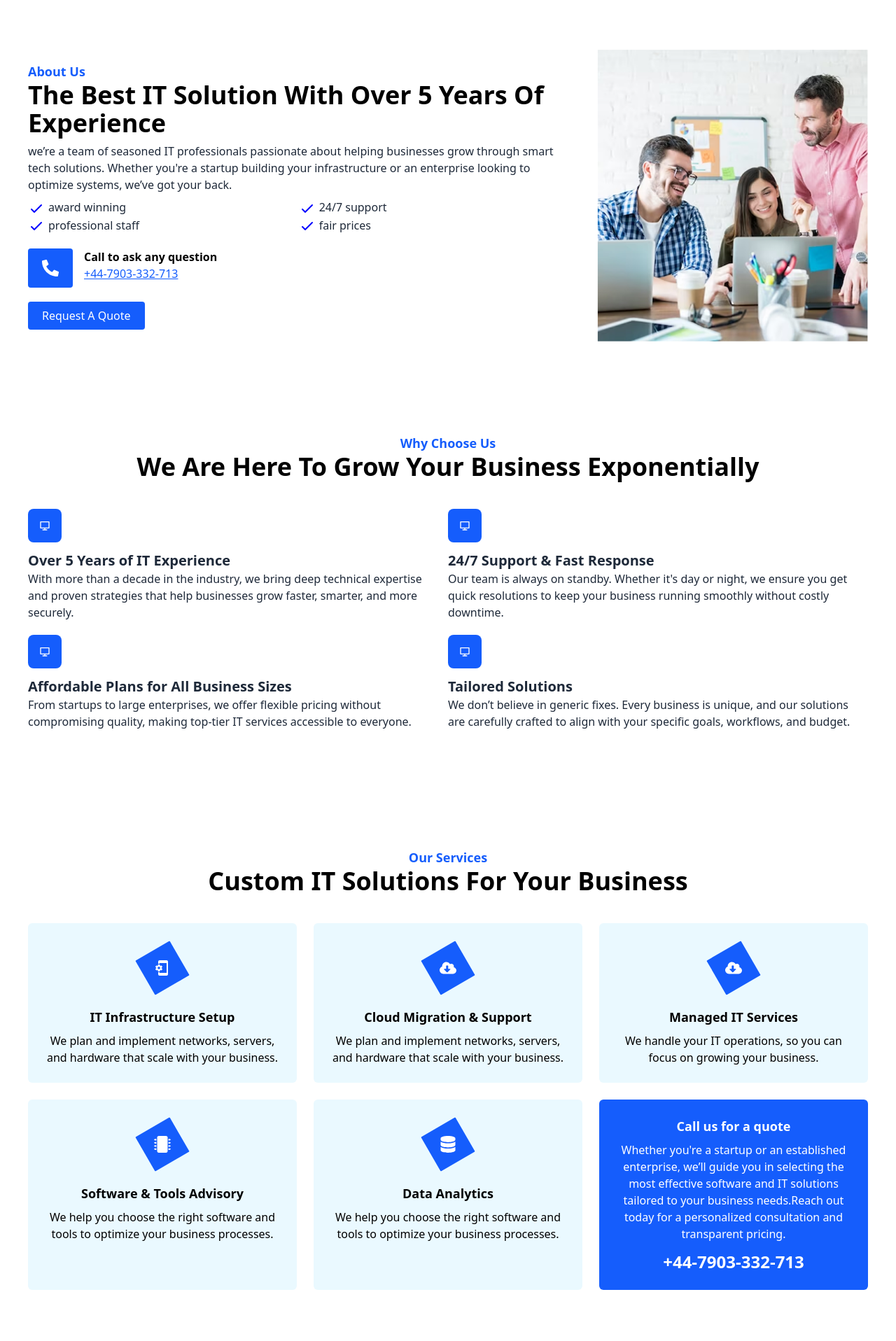
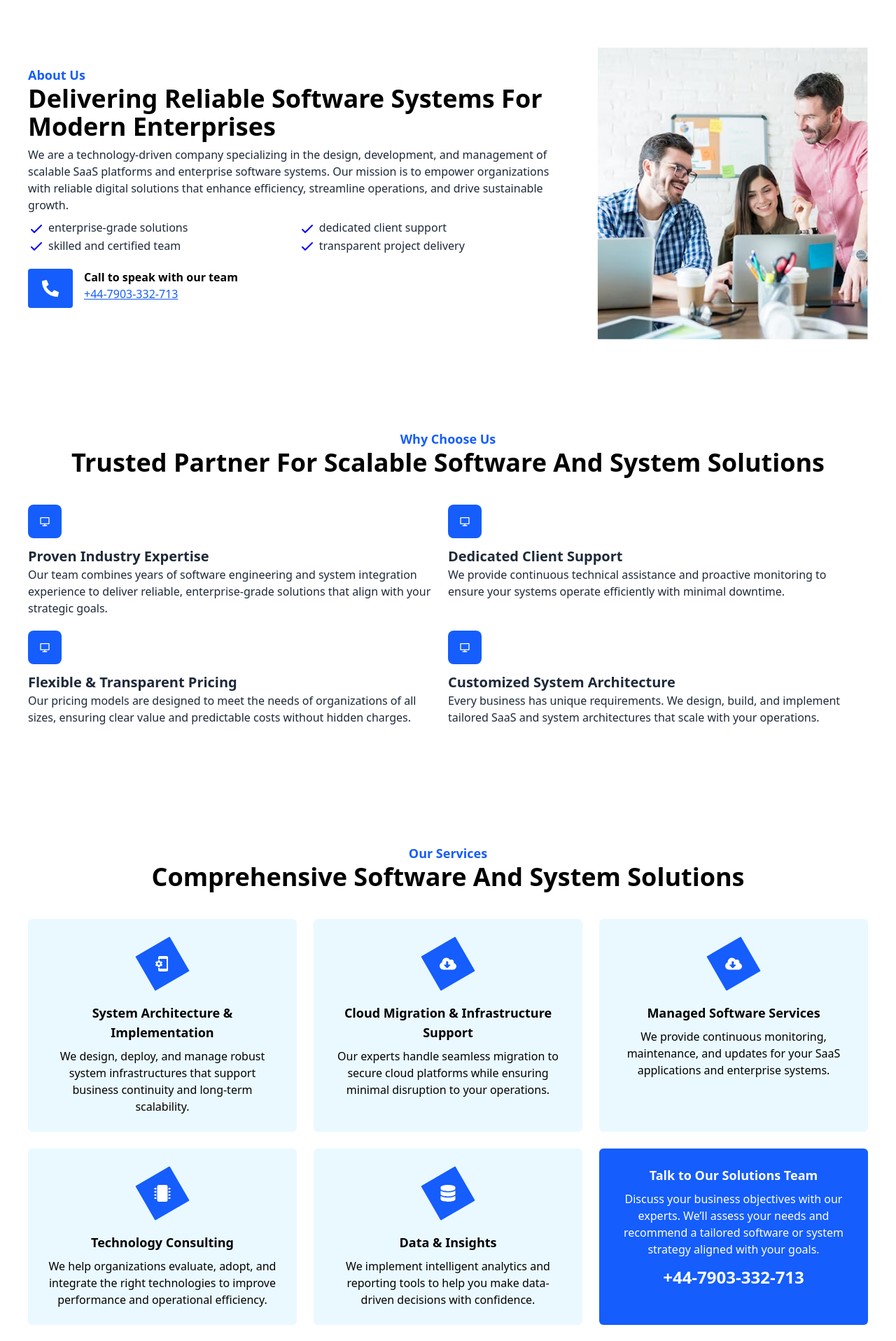
Before and after one commit to lamba01/bluebird, a React (Vite) app: page / in a window 1280 px wide. Shown: the part 824-2740 px from the top of the page at 70% size. Built offline with nearby package versions, Linux system fonts and the light colour scheme.

Commit message:
Refactor sections and update content for improved clarity and alignment with business goals

```diff
--- a/src/components/Footer.jsx
+++ b/src/components/Footer.jsx
@@ -24,7 +24,10 @@ function Footer() {
           </p>
           <p className="text-white/70">
             <strong className="text-white">Email :</strong>
-            <a href="mailto:info@rwatosltd.com"> info@bluebirdconsultltd.com</a>
+            <a href="mailto:info@bluebirdconsultltd.com">
+              {" "}
+              info@bluebirdconsultltd.com
+            </a>
           </p>
           <p className="text-white/70">
             <strong className="text-white">Phone :</strong>
--- a/src/sections/About.jsx
+++ b/src/sections/About.jsx
@@ -12,15 +12,16 @@ function About() {
       <div className="text-left my-5 w-full sm:w-2/3 space-y-2">
         <span className="text-lg text-blue-600 font-semibold">About Us</span>
         <h2 className="text-2xl sm:text-4xl font-bold capitalize">
-          the best IT solution with over 5 years of experience
+          delivering reliable software systems for modern enterprises
         </h2>
         <p className="text-gray-800">
-          we’re a team of seasoned IT professionals passionate about helping
-          businesses grow through smart tech solutions. Whether you're a startup
-          building your infrastructure or an enterprise looking to optimize
-          systems, we’ve got your back.
+          We are a technology-driven company specializing in the design,
+          development, and management of scalable SaaS platforms and enterprise
+          software systems. Our mission is to empower organizations with
+          reliable digital solutions that enhance efficiency, streamline
+          operations, and drive sustainable growth.
         </p>
-        <ul className=" grid grid-cols-2 gap-x-0 text-gray-800 space-y-0 space-x-0">
+        <ul className="grid grid-cols-2 gap-x-0 text-gray-800 space-y-0 space-x-0">
           <li>
             <HiOutlineCheck
               style={{
@@ -30,7 +31,7 @@ function About() {
                 marginRight: "5px",
               }}
             />
-            award winning
+            enterprise-grade solutions
           </li>
           <li>
             <HiOutlineCheck
@@ -41,7 +42,7 @@ function About() {
                 marginRight: "5px",
               }}
             />
-            24/7 support
+            dedicated client support
           </li>
           <li>
             <HiOutlineCheck
@@ -52,7 +53,7 @@ function About() {
                 marginRight: "5px",
               }}
             />
-            professional staff
+            skilled and certified team
           </li>
           <li>
             <HiOutlineCheck
@@ -63,7 +64,7 @@ function About() {
                 marginRight: "5px",
               }}
             />
-            fair prices
+            transparent project delivery
           </li>
         </ul>
         <div className="flex items-start space-x-4 my-5">
@@ -76,16 +77,16 @@ function About() {
               }}
             />
           </div>
-          <div className="">
-            <p className="font-semibold">Call to ask any question</p>
+          <div>
+            <p className="font-semibold">Call to speak with our team</p>
             <a className="text-blue-600 underline" href="tel:+447903332713">
               +44-7903-332-713
             </a>
           </div>
         </div>
-        <button className="bg-blue-600 text-white px-5 py-2 rounded cursor-pointer hover:bg-blue-700 transition-colors">
-          Request A Quote
-        </button>
+        {/* <button className="bg-blue-600 text-white px-5 py-2 rounded cursor-pointer hover:bg-blue-700 transition-colors">
+          Schedule a Consultation
+        </button> */}
       </div>
       <div className="w-full sm:w-1/3 flex justify-center h-full">
         <img src={aboutImg} alt="About Us" />
--- a/src/sections/Chooseus.jsx
+++ b/src/sections/Chooseus.jsx
@@ -8,57 +8,57 @@ function Chooseus() {
         why choose us
       </span>
       <h2 className="text-2xl sm:text-4xl font-bold capitalize text-center pb-5">
-        we are here to grow your business exponentially
+        trusted partner for scalable software and system solutions
       </h2>
       <div className="grid sm:grid-cols-2 gap-x-0 text-gray-800 space-y-5 space-x-5 text-start py-5">
         <div>
           <div className="flex items-center space-x-4 w-fit bg-blue-600 text-white p-4 rounded-lg mb-3">
             <RiComputerLine />
           </div>
-          <h4 className="text-xl font-semibold">
-            Over 5 Years of IT Experience
-          </h4>
+          <h4 className="text-xl font-semibold">Proven Industry Expertise</h4>
           <p>
-            With more than a decade in the industry, we bring deep technical
-            expertise and proven strategies that help businesses grow faster,
-            smarter, and more securely.
+            Our team combines years of software engineering and system
+            integration experience to deliver reliable, enterprise-grade
+            solutions that align with your strategic goals.
           </p>
         </div>
+
+        <div>
+          <div className="flex items-center space-x-4 w-fit bg-blue-600 text-white p-4 rounded-lg mb-3">
+            <RiComputerLine />
+          </div>
+          <h4 className="text-xl font-semibold">Dedicated Client Support</h4>
+          <p>
+            We provide continuous technical assistance and proactive monitoring
+            to ensure your systems operate efficiently with minimal downtime.
+          </p>
+        </div>
+
         <div>
           <div className="flex items-center space-x-4 w-fit bg-blue-600 text-white p-4 rounded-lg mb-3">
             <RiComputerLine />
           </div>
           <h4 className="text-xl font-semibold">
-            24/7 Support & Fast Response
+            Flexible & Transparent Pricing
           </h4>
           <p>
-            Our team is always on standby. Whether it's day or night, we ensure
-            you get quick resolutions to keep your business running smoothly
-            without costly downtime.
+            Our pricing models are designed to meet the needs of organizations
+            of all sizes, ensuring clear value and predictable costs without
+            hidden charges.
           </p>
         </div>
+
         <div>
           <div className="flex items-center space-x-4 w-fit bg-blue-600 text-white p-4 rounded-lg mb-3">
             <RiComputerLine />
           </div>
           <h4 className="text-xl font-semibold">
-            Affordable Plans for All Business Sizes
+            Customized System Architecture
           </h4>
           <p>
-            From startups to large enterprises, we offer flexible pricing
-            without compromising quality, making top-tier IT services accessible
-            to everyone.
-          </p>
-        </div>
-        <div>
-          <div className="flex items-center space-x-4 w-fit bg-blue-600 text-white p-4 rounded-lg mb-3">
-            <RiComputerLine />
-          </div>
-          <h4 className="text-xl font-semibold">Tailored Solutions</h4>
-          <p>
-            We don’t believe in generic fixes. Every business is unique, and our
-            solutions are carefully crafted to align with your specific goals,
-            workflows, and budget.
+            Every business has unique requirements. We design, build, and
+            implement tailored SaaS and system architectures that scale with
+            your operations.
           </p>
         </div>
       </div>
--- a/src/sections/Contact.jsx
+++ b/src/sections/Contact.jsx
@@ -6,24 +6,28 @@ function Contact() {
     <section className="relative text-center px-5">
       <div className="bg-gradient-to-bl from-[#3171DE] to-[#4AC0F2] h-[250px] sm:h-[400px] flex flex-col items-center rounded-xl px-4 py-4 text-white text-center">
         <h1 className="capitalize text-2xl md:text-4xl max-w-3xl mt-4 font-bold">
-          ready to transform your vision into reality? let's get started!
+          Let’s elevate your business with smart software solutions.
         </h1>
-        <button className="mt-4 bg-white text-black rounded-xl px-10 py-2 capitalize">
-          <a href="tel:+447903332713" className="underline">
-            schedule a call
+        <p className="mt-2 max-w-xl text-sm sm:text-base">
+          Talk to our team today and discover how we can streamline your
+          operations, boost productivity, and deliver measurable results.
+        </p>
+        <button className="mt-4 bg-white text-black rounded-xl px-10 py-2 capitalize font-semibold">
+          <a href="tel:+447903332713" className="hover:underline">
+            schedule a consultation
           </a>
         </button>
       </div>
 
-      {/* Fix image centering */}
       <div className="absolute top-[170px] sm:top-[250px] left-1/2 transform -translate-x-1/2">
         <img
-          className="h-[150px] sm:h-[300px] "
+          className="h-[150px] sm:h-[300px]"
           src={intersect}
-          alt="the team"
+          alt="contact illustration"
         />
       </div>
     </section>
   );
 }
+
 export default Contact;
--- a/src/sections/HeroSection.jsx
+++ b/src/sections/HeroSection.jsx
@@ -10,26 +10,29 @@ function HeroSection() {
         style={{ backgroundImage: `url(${heroimg})` }}
       />
 
-      {/* Left blur overlay (over the image) */}
+      {/* Left blur overlay */}
       <div className="absolute left-0 top-0 h-full w-full sm:w-1/2 backdrop-blur-md sm:backdrop-blur-sm bg-white/7 sm:bg-white/50 z-10" />
-      {/* Optional dark overlay for better text visibility on small screens */}
+      {/* Optional dark overlay */}
       <div className="absolute inset-0 bg-black/20 sm:bg-transparent z-10" />
 
       {/* Text content */}
       <div className="relative z-20 px-8 md:px-16 w-3/4 md:w-1/2 space-y-4">
         <span className="text-blue-600 font-semibold capitalize">
-          IT consultancy Services
+          Smart SaaS & System Solutions
         </span>
-        <h1 className="text-2xl sm:text-4xl text-gray-950 font-bold ">
-          Smarter IT Solutions for Modern Businesses
+        <h1 className="text-2xl sm:text-4xl text-gray-950 font-bold leading-tight">
+          Build, Scale, and Automate Your Business with Powerful Cloud Systems
         </h1>
         <p className="text-gray-800">
-          We help startups, SMEs, and enterprises optimize their tech, from
-          cloud migrations to full-scale IT support.
+          We design and manage scalable SaaS platforms and system solutions that
+          streamline operations, enhance efficiency, and help your business grow
+          in the digital era.
         </p>
-        <button className="px-4 py-2 bg-blue-600 text-white rounded cursor-pointer hover:bg-blue-700 transition-colors">
-          Book a free consultation
-        </button>
+        <a href="#footer">
+          <button className="px-4 py-2 bg-blue-600 text-white rounded cursor-pointer hover:bg-blue-700 transition-colors">
+            Book a Free Consultation
+          </button>
+        </a>
       </div>
     </section>
   );
--- a/src/sections/Services.jsx
+++ b/src/sections/Services.jsx
@@ -1,7 +1,6 @@
 import React from "react";
 import { MdPhonelinkSetup } from "react-icons/md";
-import { FaCloudDownloadAlt, FaDatabase } from "react-icons/fa";
-import { FaMicrochip } from "react-icons/fa";
+import { FaCloudDownloadAlt, FaDatabase, FaMicrochip } from "react-icons/fa";
 
 function Services() {
   return (
@@ -10,9 +9,9 @@ function Services() {
         our services
       </span>
       <h2 className="text-2xl sm:text-4xl font-bold capitalize">
-        custom IT solutions for your business
+        comprehensive software and system solutions
       </h2>
-      <main className=" py-10">
+      <main className="py-10">
         <div className="grid grid-cols-1 sm:grid-cols-2 lg:grid-cols-3 gap-6">
           {/* Card 1 */}
           <div className="bg-[#EAF9FF] p-6 rounded-md flex items-center flex-col">
@@ -30,11 +29,11 @@ function Services() {
               </div>
             </div>
             <h4 className="text-lg font-semibold mb-2">
-              IT Infrastructure Setup
+              System Architecture & Implementation
             </h4>
             <p>
-              We plan and implement networks, servers, and hardware that scale
-              with your business.
+              We design, deploy, and manage robust system infrastructures that
+              support business continuity and long-term scalability.
             </p>
           </div>
 
@@ -54,11 +53,11 @@ function Services() {
               </div>
             </div>
             <h4 className="text-lg font-semibold mb-2">
-              Cloud Migration & Support
+              Cloud Migration & Infrastructure Support
             </h4>
             <p>
-              We plan and implement networks, servers, and hardware that scale
-              with your business.
+              Our experts handle seamless migration to secure cloud platforms
+              while ensuring minimal disruption to your operations.
             </p>
           </div>
 
@@ -77,10 +76,12 @@ function Services() {
                 />
               </div>
             </div>
-            <h4 className="text-lg font-semibold mb-2">Managed IT Services</h4>
+            <h4 className="text-lg font-semibold mb-2">
+              Managed Software Services
+            </h4>
             <p>
-              We handle your IT operations, so you can focus on growing your
-              business.
+              We provide continuous monitoring, maintenance, and updates for
+              your SaaS applications and enterprise systems.
             </p>
           </div>
 
@@ -98,11 +99,11 @@ function Services() {
               </div>
             </div>
             <h4 className="text-lg font-semibold mb-2">
-              Software & Tools Advisory
+              Technology Consulting
             </h4>
             <p>
-              We help you choose the right software and tools to optimize your
-              business processes.
+              We help organizations evaluate, adopt, and integrate the right
+              technologies to improve performance and operational efficiency.
             </p>
           </div>
 
@@ -119,21 +120,22 @@ function Services() {
                 <FaDatabase style={{ color: "white", fontSize: "1.5rem" }} />
               </div>
             </div>
-            <h4 className="text-lg font-semibold mb-2">Data Analytics</h4>
+            <h4 className="text-lg font-semibold mb-2">Data & Insights</h4>
             <p>
-              We help you choose the right software and tools to optimize your
-              business processes.
+              We implement intelligent analytics and reporting tools to help you
+              make data-driven decisions with confidence.
             </p>
           </div>
 
           {/* Card 6 */}
           <div className="bg-blue-600 p-6 rounded-md flex items-center flex-col text-white">
-            <h4 className="text-lg font-semibold mb-2">Call us for a quote</h4>
+            <h4 className="text-lg font-semibold mb-2">
+              Talk to Our Solutions Team
+            </h4>
             <p>
-              Whether you're a startup or an established enterprise, we’ll guide
-              you in selecting the most effective software and IT solutions
-              tailored to your business needs.Reach out today for a personalized
-              consultation and transparent pricing.
+              Discuss your business objectives with our experts. We’ll assess
+              your needs and recommend a tailored software or system strategy
+              aligned with your goals.
             </p>
             <p className="text-2xl font-semibold pt-3">+44-7903-332-713</p>
           </div>
```
Also changed, not shown: src/App.jsx (+0 -22 lines).
